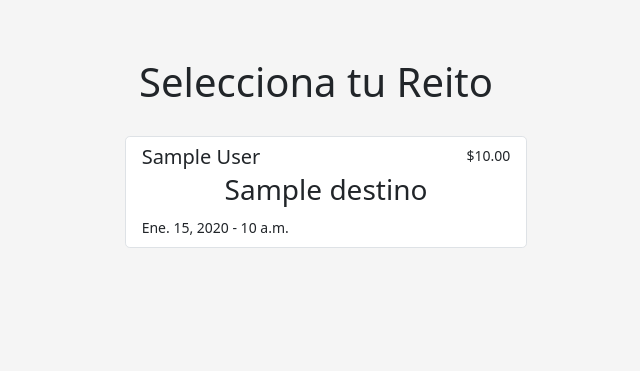
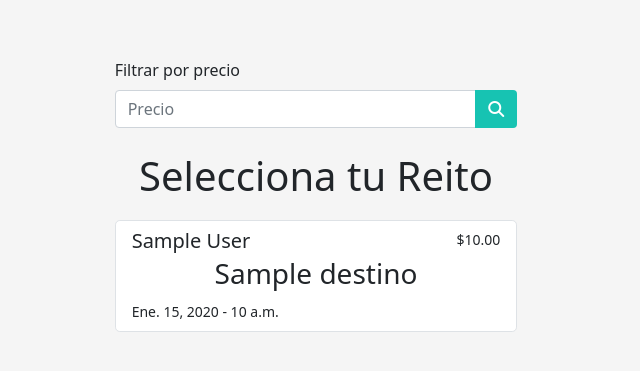
Before and after one commit to gomezluis007/Reito, a Django app: page /buscar-viajes/1 in a window 1280 px wide. Shown: the part 84-455 px from the top of the page, without its empty margins (324-964 px from the left). Run offline with Django 3.2, Linux system fonts and the light colour scheme; a user stored in the database is signed in; tables that the repository leaves empty hold one stand-in row (values such as "Sample post"); some libraries are stand-ins or nearby versions.

Commit message:
Se agrega el filtrado de viajes por precio. Se arregla un formato del signup que se desbordaba. Se centran los Reitos.

```diff
--- a/static/css/style.css
+++ b/static/css/style.css
@@ -169,11 +169,8 @@ body {
 .destino-item:hover {
     background:#3A606E;
     color:white;
-    margin: 10px;
 }
-.destino-item {
-    margin: 10px;
-}
+
 
 .destinos-frec{
     text-decoration: none;
--- a/usuarios/templates/signup.html
+++ b/usuarios/templates/signup.html
@@ -40,7 +40,7 @@ Crear cuenta
                     <input placeholder="1234567890" pattern="\d*" maxlength="10" minlength="10" class="form-control" name="{{form.telefono.name}}" id="{{form.telefono.name}}">
 
                     <label for="foto" class="form-label">Imagen</label>
-                    <input type="file" name="foto" id="foto" required>
+                    <input type="file" class="form-control" name="foto" id="foto" required>
                     <br>
                     <!-- <a href="#" class="pull-right need-help">¿Necesita ayuda? </a><span class="clearfix"></span> -->
                     <button class="btn boton" type="submit">Registrarme</button>
--- a/viajes/templates/lista_viajes.html
+++ b/viajes/templates/lista_viajes.html
@@ -9,8 +9,21 @@
 
 <!-- <h1 class="text-center">Viajes disponibles para {{destino}}</h1> -->
 <br><br>
-<div class="container col-sm-10 col-md-6 col-lg-4 justify-content-center align-items-center">
-    {% if viajes %}
+<div class="container col-sm-10 col-md-6 col-lg-4 justify-content-center align-items-center" style="object-position: 50% 50%;">
+
+  <div>
+    <form action="" method="GET">
+      <label for="precio" class="form-label">Filtrar por precio</label>
+      <div class="input-group">
+        <input pattern="\d*" class="form-control" name="precio" id="precio" value="{{precio}}" placeholder="Precio">
+        <button type="submit" class="btn boton">
+          <i class="fas fa-search"></i>
+        </button>
+      </div>
+    </form>
+  </div>
+  <br>
+  {% if viajes %}
     <div class="text-center" style="margin-bottom: 20px;">
       <h1>Selecciona tu Reito</h1>
     </div>
--- a/viajes/views.py
+++ b/viajes/views.py
@@ -141,7 +141,8 @@ def cancelar_viaje(request, pk):
             return redirect('viajes:detalle', pk = pk)
 
 
-
+# Método encargado de recuperar la lista de destinos que coinciden con lo que el usuario escribe en la barra de búsqueda.
+# Lo que se escribe en la barra de búsqueda es enviado aquí y se retornan los posibles destinos.
 @login_required
 def buscar_destinos(request):
     destino=request.GET.get('destino')
@@ -152,10 +153,15 @@ def buscar_destinos(request):
             destinos.append(d)
     return JsonResponse({'status' : 200 , 'data' : destinos})
 
+# Método encargado de recuperar viajes en base a un identificador único del destino.
+# Este método también filtra los viajes en base a un precio.
 @login_required
 def buscar_viajes(request, pk):
     destino_encontrado=get_object_or_404(Destino,id=pk)
-    lista_viajes=Viaje.objects.filter(destino=destino_encontrado)
+    if request.GET.get('precio'):
+        lista_viajes=Viaje.objects.filter(destino=destino_encontrado, precio__lte=request.GET.get('precio'))
+    else:
+        lista_viajes=Viaje.objects.filter(destino=destino_encontrado)
     viajes=[]
     for viaje in lista_viajes:
         if viaje.asientos>0:
@@ -165,6 +171,8 @@ def buscar_viajes(request, pk):
     }
     if(len(viajes)>0):
         context['viajes']=viajes
+    if request.GET.get('precio'):
+        context['precio']=request.GET.get('precio')
     return render(request,"lista_viajes.html",context)
 
 @login_required
```
